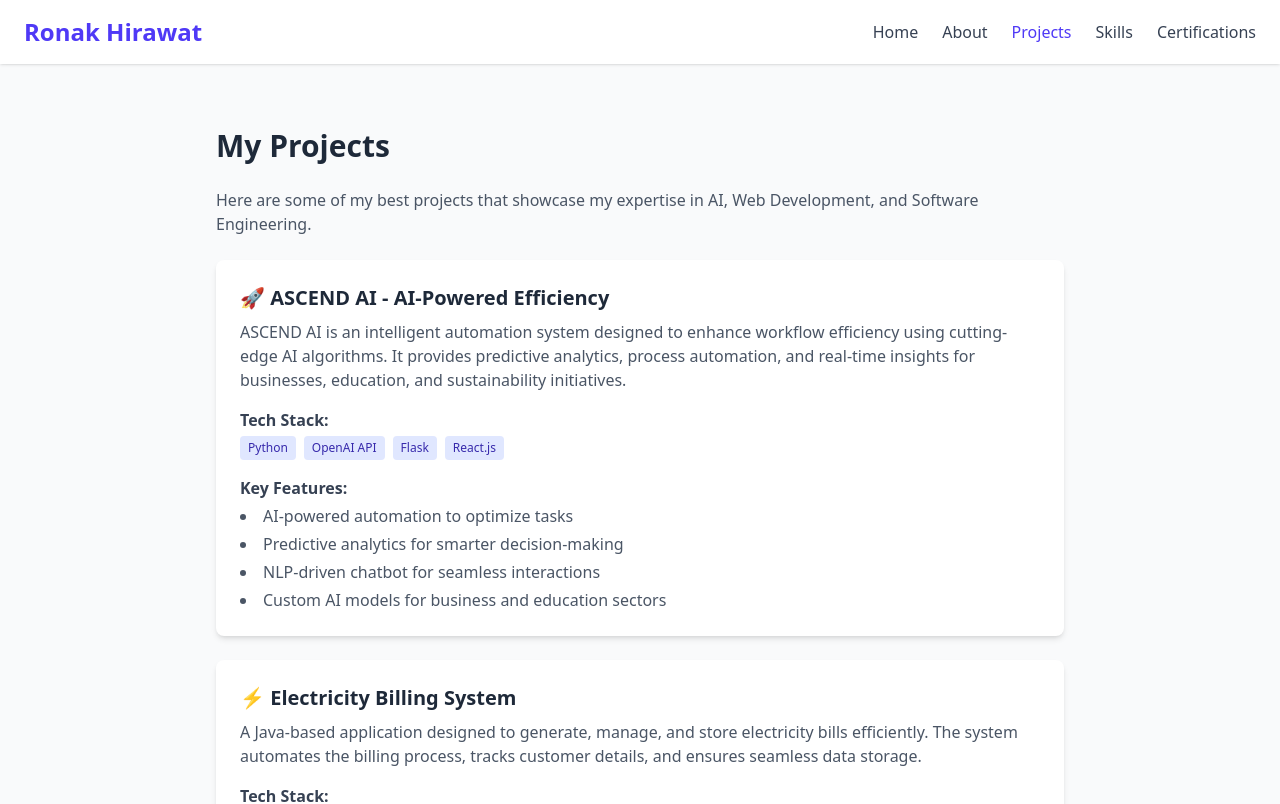
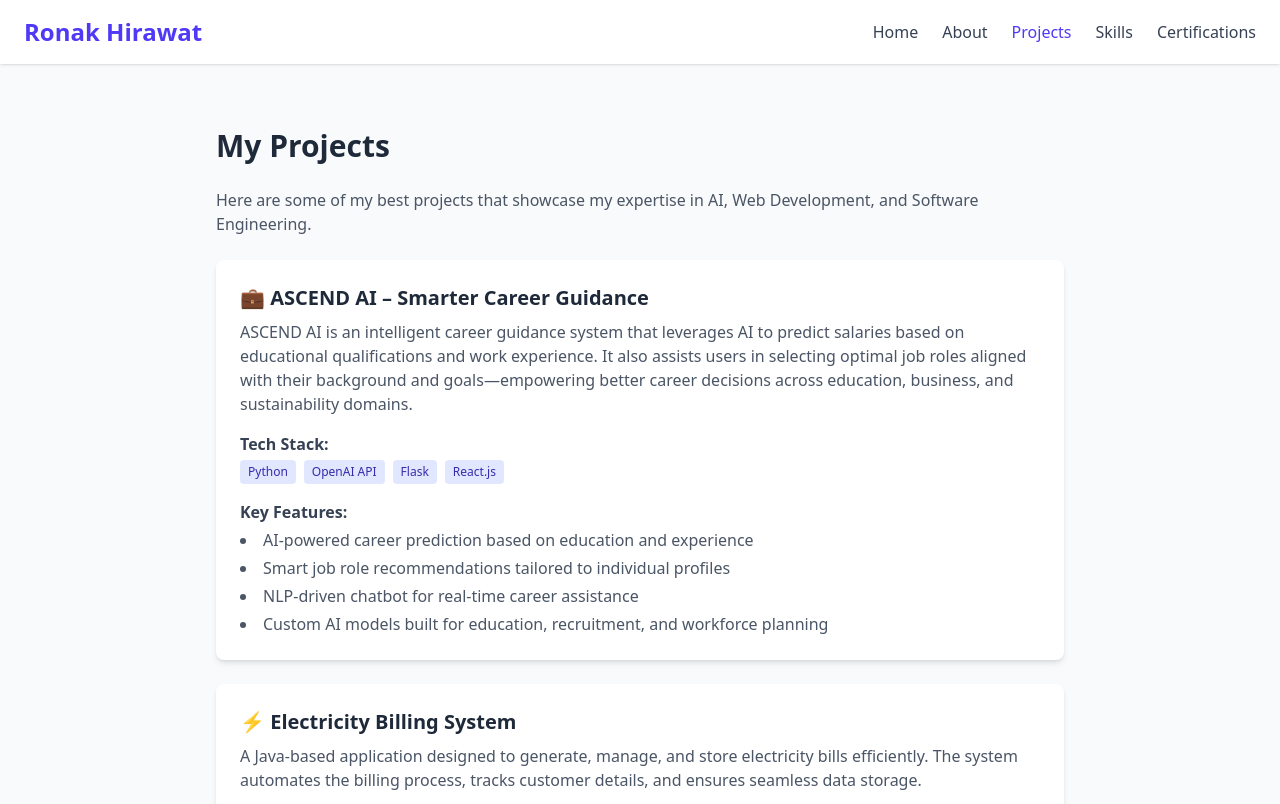
Before and after one commit to RonakHirawat/MyPortfolio, a React (Vite) app: page /projects in a window 1280 px wide. Shown: the top 804 px of the page. Built offline with nearby package versions, Linux system fonts and the light colour scheme.

Commit message:
made changes and removed the typos

```diff
--- a/src/components/Footer.jsx
+++ b/src/components/Footer.jsx
@@ -12,6 +12,9 @@ const Footer = () => {
           <a href="https://github.com/RonakHirawat" className="text-gray-500 hover:text-indigo-600 dark:hover:text-indigo-400 text-sm sm:text-base">
             GitHub
           </a>
+          <a href="hirawat008ronak@gmail.com" className="text-gray-500 hover:text-indigo-600 dark:hover:text-indigo-400 text-sm sm:text-base">
+            Email
+          </a>
         </div>
       </div>
     </footer>
--- a/src/pages/About.jsx
+++ b/src/pages/About.jsx
@@ -22,7 +22,7 @@ const About = () => {
             <div>
               <h4 className="font-medium text-gray-700 dark:text-gray-300 text-sm sm:text-base">SRM Institute of Science and Technology</h4>
               <p className="text-gray-600 dark:text-gray-400 text-sm sm:text-base">B.Tech in Computer Science (AI & ML)</p>
-              <p className="text-xs sm:text-sm text-gray-500 dark:text-gray-400">2022 - 2026</p>
+              <p className="text-xs sm:text-sm text-gray-500 dark:text-gray-400">2023 - 2027</p>
             </div>
           </div>
         </div>
--- a/src/pages/Projects.jsx
+++ b/src/pages/Projects.jsx
@@ -3,14 +3,15 @@ import ProjectCard from '../components/ProjectCard';
 const Projects = () => {
   const projects = [
     {
-      title: "🚀 ASCEND AI - AI-Powered Efficiency",
-      description: "ASCEND AI is an intelligent automation system designed to enhance workflow efficiency using cutting-edge AI algorithms. It provides predictive analytics, process automation, and real-time insights for businesses, education, and sustainability initiatives.",
+      title: "💼 ASCEND AI – Smarter Career Guidance",
+      description: "ASCEND AI is an intelligent career guidance system that leverages AI to predict salaries based on educational qualifications and work experience. It also assists users in selecting optimal job roles aligned with their background and goals—empowering better career decisions across education, business, and sustainability domains.",
       techStack: ["Python", "OpenAI API", "Flask", "React.js"],
       features: [
-        "AI-powered automation to optimize tasks",
-        "Predictive analytics for smarter decision-making",
-        "NLP-driven chatbot for seamless interactions",
-        "Custom AI models for business and education sectors"
+        "AI-powered career prediction based on education and experience",
+        "Smart job role recommendations tailored to individual profiles",
+        "NLP-driven chatbot for real-time career assistance",
+        "Custom AI models built for education, recruitment, and workforce planning"
+
       ]
     },
     {
--- a/src/pages/Skills.jsx
+++ b/src/pages/Skills.jsx
@@ -3,11 +3,13 @@ const Skills = () => {
     { name: "Python", level: 90 },
     { name: "Java", level: 85 },
     { name: "JavaScript", level: 80 },
+    { name: "C++", level: 90 },
     { name: "React", level: 75 },
-    { name: "TensorFlow", level: 70 },
     { name: "Machine Learning", level: 85 },
     { name: "SQL", level: 80 },
+    { name: "Tailwind CSS", level: 70 },
     { name: "HTML/CSS", level: 90 }
+
   ];
 
   return (
```
